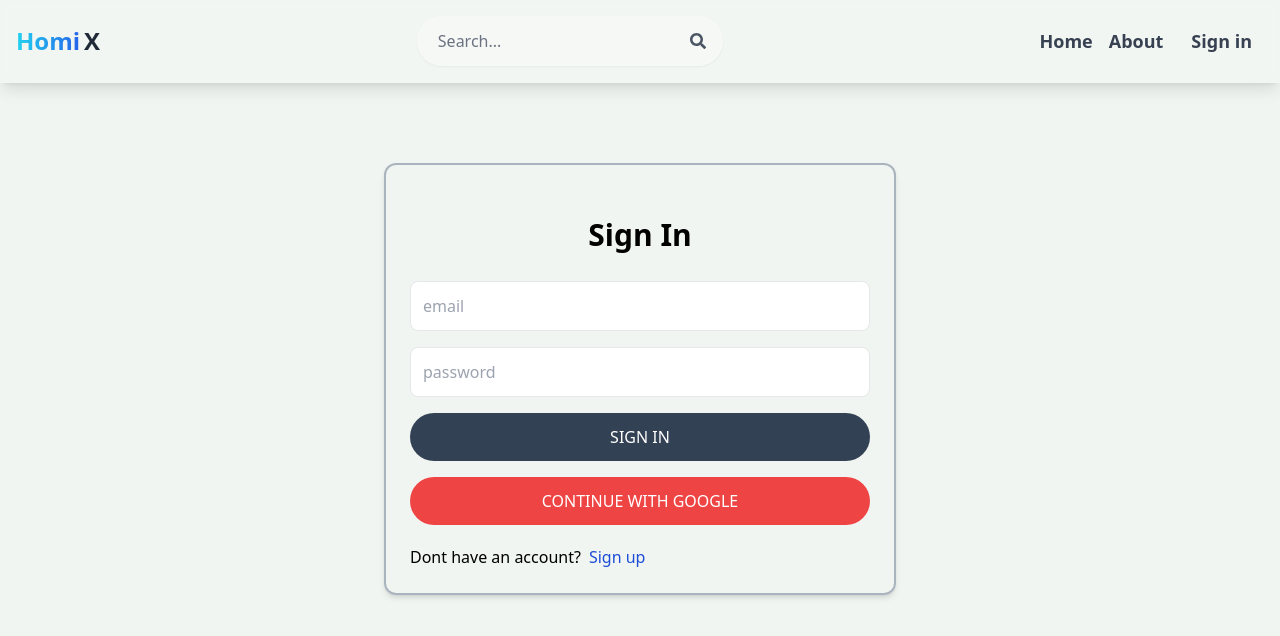
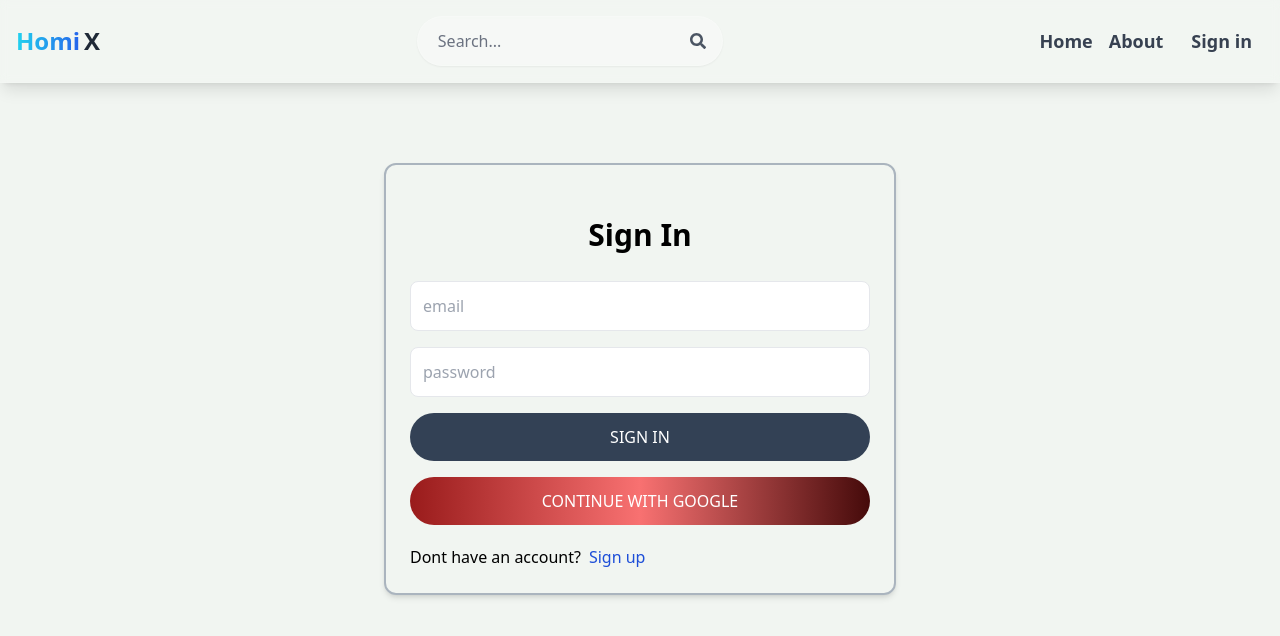
Before and after one commit to SwagatX-404/Real-Estate-Major-Project, a React (Vite) app in the folder client/: page /sign-in in a window 1280 px wide. Shown: the top 636 px of the page. Built offline with nearby package versions, Linux system fonts and the light colour scheme; no server answers.

Commit message:
Enhance OAuth button styling for improved visual appeal

```diff
--- a/client/src/components/OAuth.jsx
+++ b/client/src/components/OAuth.jsx
@@ -36,7 +36,8 @@ export default function OAuth() {
     <button
       onClick={handleGoogleClick}
       type='button'
-      className='bg-red-500 text-white p-3 rounded-full uppercase hover:opacity-95'
+      className='bg-gradient-to-r from-red-800 via-red-400 to-red-950
+ text-white p-3 rounded-full uppercase hover:opacity-95'
     >
       Continue with google
     </button>
```
